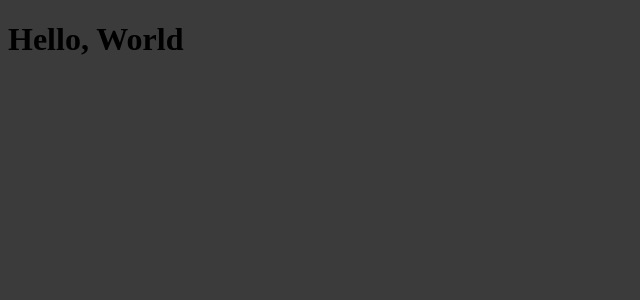
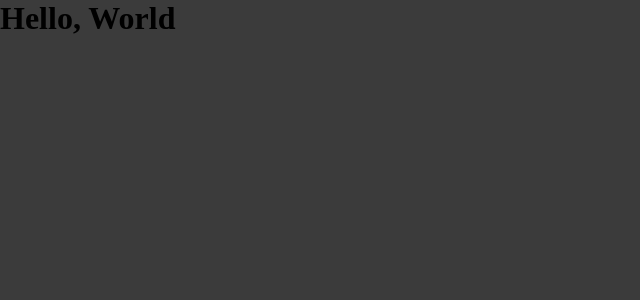
Before and after one commit to RamonBosi/Projetos-React, a React (Create React App) app in the folder projetos/: page / in a window 1280 px wide. Shown: the top 300 px of the page, without its empty margins (0-640 px from the left). Built offline with nearby package versions, Linux system fonts and the light colour scheme.

Commit message:
Update GlobalStyles.js

```diff
--- a/projetos/src/GlobalStyles.js
+++ b/projetos/src/GlobalStyles.js
@@ -1,6 +1,13 @@
 import { createGlobalStyle } from 'styled-components'
 
 export const GlobalStyles = createGlobalStyle`
+
+    *{
+        padding:0;
+        margin: 0;
+        box-sizing: border-box
+    }
+
     body{
         background-color: #3b3b3b;
     }
```
